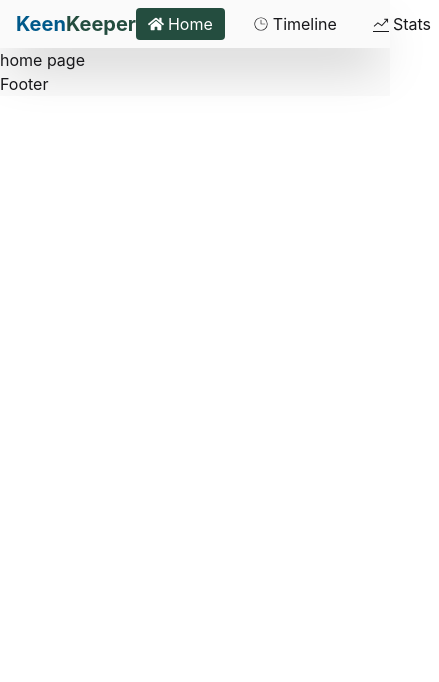
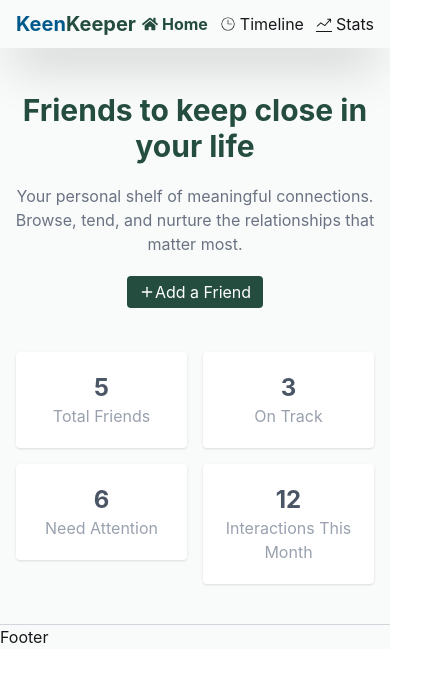
Before and after one commit to rashidulislamg71/keen-keeper, a React (Vite) app: page / in a window 390 px wide. Shown: the top 682 px of the page, 439 px wide, since content can reach past the window. Built offline with nearby package versions, Linux system fonts and the light colour scheme.

Commit message:
dashboard design

```diff
--- /dev/null
+++ b/src/Components/DashboardCard/DashboardCard.jsx
@@ -0,0 +1,15 @@
+import React from 'react'
+
+function DashboardCard({number, title}) {
+  return (
+    <div>
+        <div className='bg-white shadow rounded text-center py-5 md:py-8'>
+            <h3 className='text-2xl text-gray-600 font-bold'>{number}</h3>
+            <p className='text-gray-400'>{title}</p>
+        </div>
+
+    </div>
+  )
+}
+
+export default DashboardCard
--- /dev/null
+++ b/src/Components/HeroSection/HeroSection.jsx
@@ -0,0 +1,17 @@
+
+
+import React from 'react'
+import { FiPlus } from 'react-icons/fi'
+
+function HeroSection() {
+    return (
+        <div className='text-center flex flex-col gap-5 items-center justify-center py-6 md:py-8 md:mt-10 px-2 md:px-8 mt-5'>
+            <h1 className='text-[#244d3f] font-bold text-3xl md:text-4xl '>Friends to keep close in your life</h1>
+            <p className='max-w-lg text-center text-base text-gray-500'>Your personal shelf of meaningful connections. Browse, tend, and nurture the relationships that matter most.</p>
+            <button className='bg-[#244d3f] hover:bg-[#057146] flex justify-center items-center  text-white py-1 px-3 rounded cursor-pointer ' ><FiPlus className='text' /> Add a Friend</button>
+
+        </div>
+    )
+}
+
+export default HeroSection
--- a/src/Components/NavBar/NavBar.jsx
+++ b/src/Components/NavBar/NavBar.jsx
@@ -8,19 +8,19 @@ function NavBar() {
     return (
         <div>
             <nav className='flex items-center justify-between px-4 py-2 shadow-2xl md:px-8 md:py-4'>
-                <div className='text-xl font-bold md:text-2xl'>
+                <div className='text-[20px] font-bold md:text-2xl'>
                     <Link to={`/`}>
                         <span className='text-sky-800 md:text-2xl'>Keen</span>
                         <span className='text-[#244d3f] '>Keeper</span>
                     </Link>
                 </div>
-                <div className='flex justify-center items-center gap-5 md:gap-10'>
+                <div className={`flex justify-center items-center gap-3 md:gap-10`}>
 
                     <NavLink
                         to="/"
                         className={({ isActive }) =>
-                            `flex items-center gap-1 px-3 py-1 rounded
-            ${isActive ? 'bg-[#244d3f] text-white' : ''}`
+                            `flex items-center gap-1 md:px-2 py-1 rounded
+            ${isActive ? 'text-[#244d3f] font-bold md:font-normal md:bg-[#244d3f] md:text-white' : ''}`
                         }
                     >
                         <FaHome /> Home
@@ -29,8 +29,8 @@ function NavBar() {
                     <NavLink
                         to="/timeline"
                         className={({ isActive }) =>
-                            `flex items-center gap-1 px-2 py-1 rounded
-            ${isActive ? 'bg-[#244d3f] text-white' : ''}`
+                            `flex items-center gap-1 md:px-2 py-1 rounded
+            ${isActive ? 'text-[#244d3f] font-bold md:font-normal md:bg-[#244d3f] md:text-white' : ''}`
                         }
                     >
                         <CiClock2 /> Timeline
@@ -39,8 +39,8 @@ function NavBar() {
                     <NavLink
                         to="/stats"
                         className={({ isActive }) =>
-                            `flex items-center gap-1 px-2 py-1 rounded
-            ${isActive ? 'bg-[#244d3f] text-white' : ''}`
+                            `flex items-center gap-1 md:px-2 py-1 rounded
+            ${isActive ? 'text-[#244d3f] font-bold md:font-normal md:bg-[#244d3f] md:text-white' : ''}`
                         }
                     >
                         <TfiStatsUp /> Stats
--- a/src/Pages/HomePage.jsx
+++ b/src/Pages/HomePage.jsx
@@ -1,6 +1,8 @@
 
 
 
+import DashboardCard from '../Components/DashboardCard/DashboardCard';
+import HeroSection from '../Components/HeroSection/HeroSection';
 import { Context } from '../ContextAPI/Context';
 
 const HomePage = () => {
@@ -8,7 +10,15 @@ const HomePage = () => {
 
     return (
         <div>
-            home page
+            <section>
+                <HeroSection />
+            </section>
+            <section className='grid grid-cols-2 md:grid-cols-3 lg:grid-cols-4 gap-4 px-4 md:px-8 mt-5 border-b border-gray-300 pb-10'>
+                <DashboardCard number={5} title={'Total Friends'} />
+                <DashboardCard number={3} title={'On Track'} />
+                <DashboardCard number={6} title={'Need Attention'} />
+                <DashboardCard number={12} title={'Interactions This Month'} />
+            </section>
         </div>
     );
 };
--- a/src/index.css
+++ b/src/index.css
@@ -4,5 +4,5 @@
 body {
     max-width: 1320px;
     margin: 0 auto;
-    background: rgb(250, 250, 250);
+    background: rgb(249, 251, 251);
 }
```
